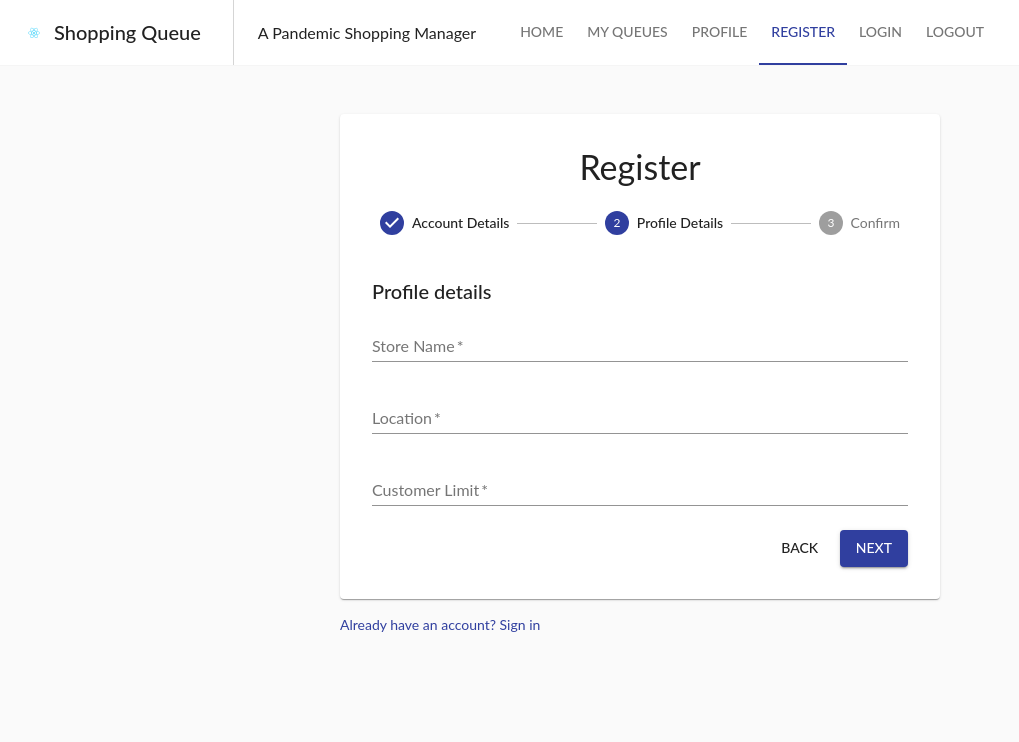
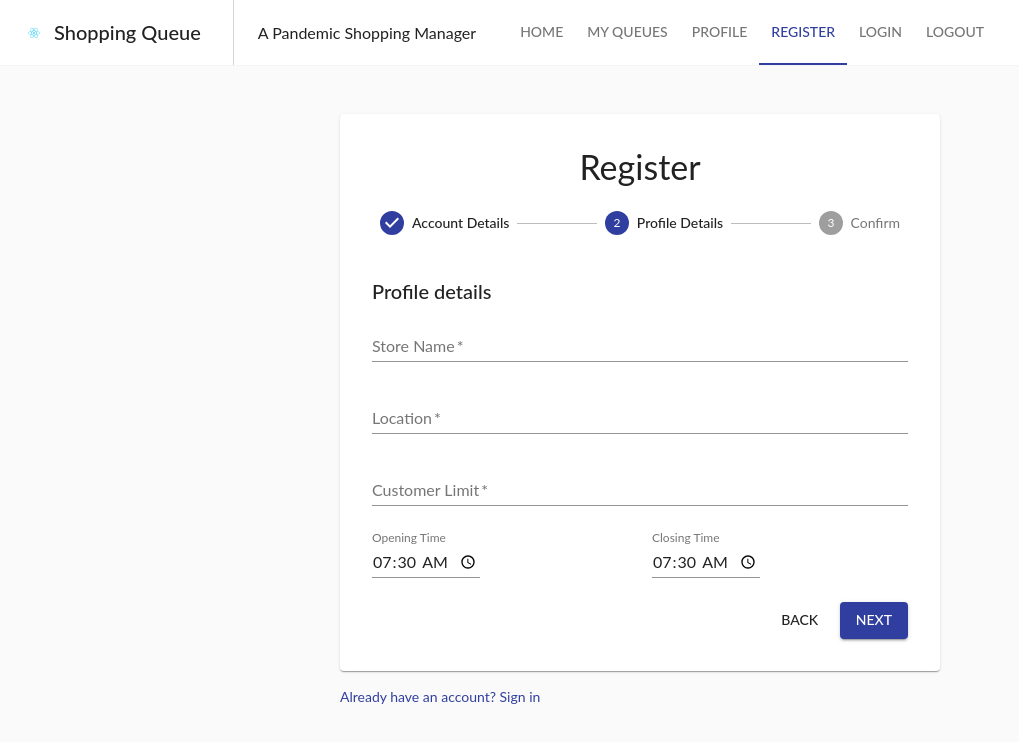
Before and after one commit to larryworm1127/Shopping-Queue, a React (Create React App) app: page /register in a window 1280 px wide. Both pictures are taken after a click on the button "NEXT". Shown: the top 742 px of the page, without its empty margins (0-1019 px from the left). Built offline with nearby package versions, Linux system fonts and the light colour scheme.

Commit message:
added more field for owner register

```diff
--- a/src/components/Auth/accountDetail.js
+++ b/src/components/Auth/accountDetail.js
@@ -1,4 +1,4 @@
-import * as React from 'react';
+import React from 'react';
 import Typography from '@material-ui/core/Typography';
 import Grid from '@material-ui/core/Grid';
 import TextField from '@material-ui/core/TextField';
--- a/src/components/Auth/ownerProfile.js
+++ b/src/components/Auth/ownerProfile.js
@@ -1,4 +1,4 @@
-import * as React from 'react';
+import React from 'react';
 import Typography from '@material-ui/core/Typography';
 import Grid from '@material-ui/core/Grid';
 import TextField from '@material-ui/core/TextField';
@@ -40,6 +40,34 @@ class OwnerProfile extends React.Component {
               fullWidth
             />
           </Grid>
+          <Grid item xs={12} md={6}>
+            <TextField
+              id="start-time"
+              label="Opening Time"
+              type="time"
+              defaultValue="07:30"
+              InputLabelProps={{
+                shrink: true,
+              }}
+              inputProps={{
+                step: 300, // 5 min
+              }}
+            />
+          </Grid>
+          <Grid item xs={12} md={6}>
+            <TextField
+              id="start-time"
+              label="Closing Time"
+              type="time"
+              defaultValue="07:30"
+              InputLabelProps={{
+                shrink: true,
+              }}
+              inputProps={{
+                step: 300, // 5 min
+              }}
+            />
+          </Grid>
         </Grid>
       </React.Fragment>
     );
--- a/src/components/Auth/shopperProfile.js
+++ b/src/components/Auth/shopperProfile.js
@@ -1,4 +1,4 @@
-import * as React from 'react';
+import React from 'react';
 import Typography from '@material-ui/core/Typography';
 import Grid from '@material-ui/core/Grid';
 import TextField from '@material-ui/core/TextField';
```
